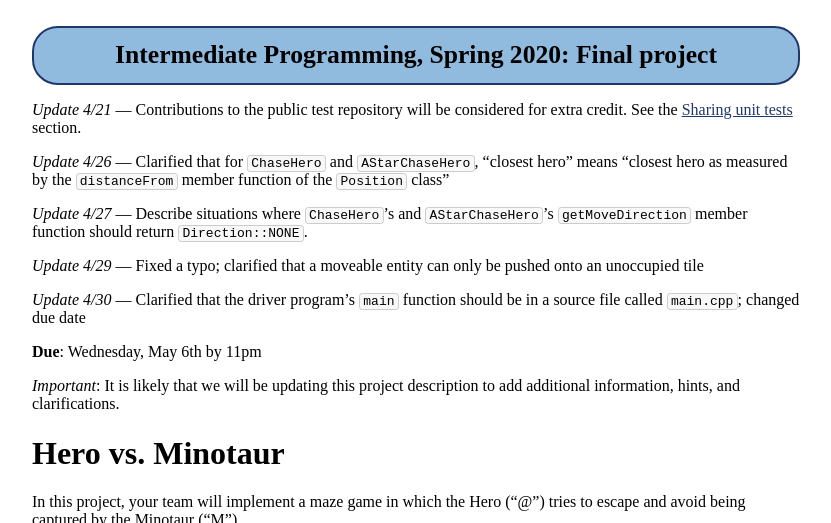
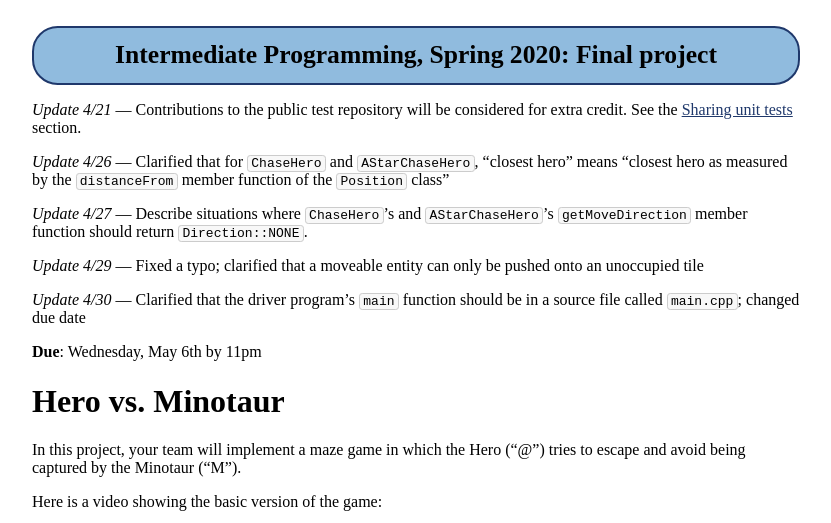
Before and after one commit to jhuintprog/spring2020, a Jekyll site: the page built from finproj/index.md, in a window 1280 px wide and 900 px high, cut to the strip 0-523 px from the top of the window. Shown: the whole strip, without its empty margins (224-1055 px from the left). Built offline with Jekyll 4.4.1, drawn with Linux system fonts in a browser that asks for light colours.

Commit message:
removed comment about updates, because we have been updating

```diff
--- a/finproj/index.md
+++ b/finproj/index.md
@@ -14,8 +14,6 @@ title: "Final project"
 *Update 4/30* — Clarified that the driver program's `main` function should be in a source file called `main.cpp`; changed due date
 
 **Due**: Wednesday, May 6th by 11pm
-
-*Important*: It is likely that we will be updating this project description to add additional information, hints, and clarifications.
 
 # Hero vs. Minotaur
 
```
